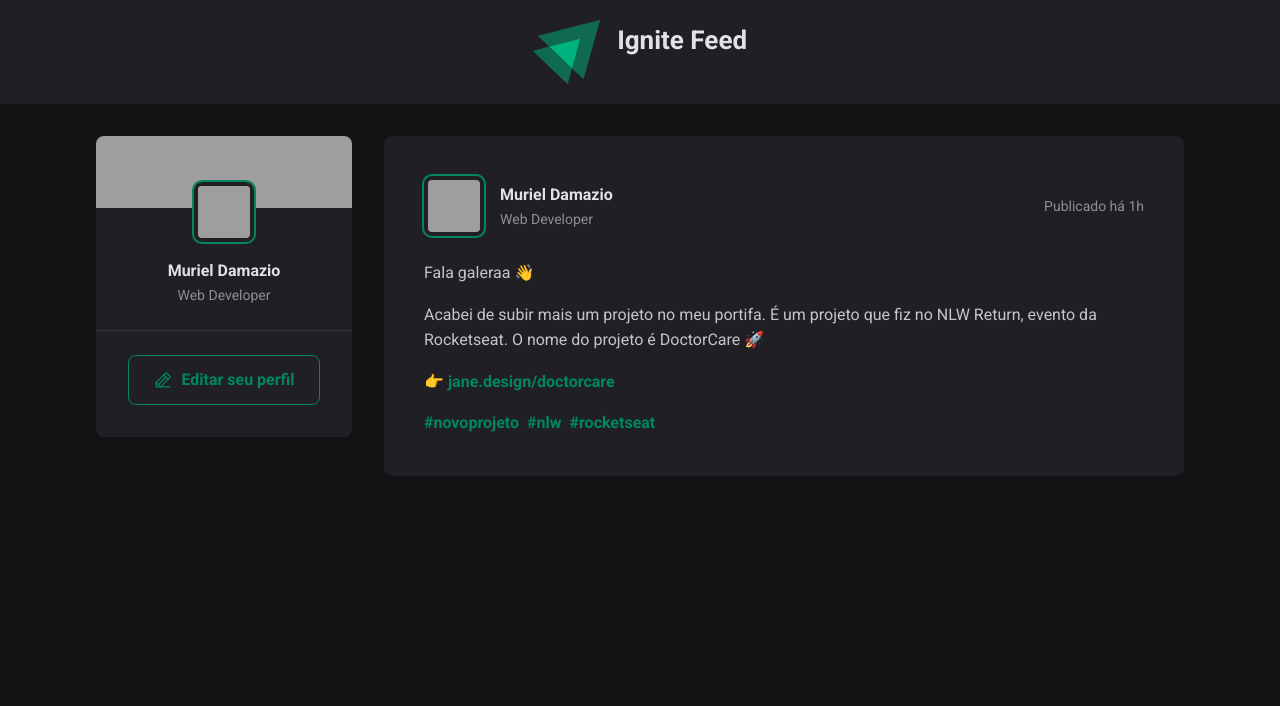
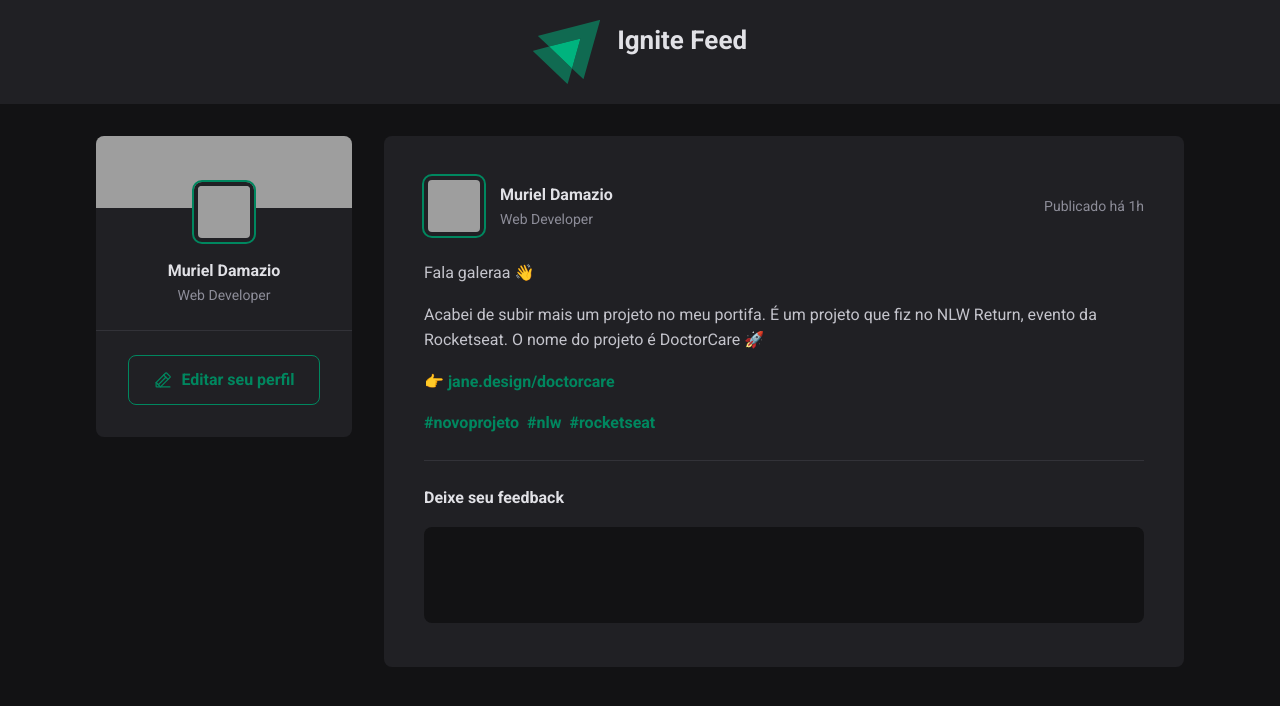
Before and after one commit to murielpacheco/ignite-2022-proj01, a React (Vite) app: page / in a window 1280 px wide. Shown: the top 706 px of the page. Built offline with nearby package versions, Linux system fonts and the light colour scheme; grey boxes are pictures that could not be loaded.

Commit message:
feat: Post comment done. Added input section

```diff
--- /dev/null
+++ b/src/components/Comment/index.jsx
@@ -0,0 +1 @@
+rfca
--- a/src/components/Post/index.jsx
+++ b/src/components/Post/index.jsx
@@ -1,4 +1,4 @@
-import { Container, Header, Author, AuthorInfo, Content } from "./styles"
+import { Container, Header, Author, AuthorInfo, Content, Form } from "./styles"
 
 export function Post() {
    return (
@@ -27,6 +27,15 @@
                <a href="#">#rocketseat</a>
             </p>
          </Content>
+         <Form>
+            <strong>Deixe seu feedback</strong>
+            <textarea
+               placholder="Deixe um comentário..."
+            />
+            <footer>
+               <button type="submit">Publicar</button>
+            </footer>
+         </Form>
       </Container>
    )
 }
--- a/src/components/Post/styles.js
+++ b/src/components/Post/styles.js
@@ -73,3 +73,57 @@
       }
    }
 `;
+
+export const Form = styled.form`
+   width: 100%;
+   margin-top: 1.5rem;
+   padding-top: 1.5rem;
+   border-top: 1px solid var(--gray-600);
+
+   strong {
+      color: var(--gray-100);
+      line-height: 1.6;
+   }
+
+   textarea {
+      width: 100%;
+      height: 6rem;
+      background-color: var(--gray-900);
+      border: none;
+      resize: none;
+      margin-top: 1rem;
+      padding: 1rem;
+      border-radius: 8px;
+      color: var(--gray-100);
+      line-height: 1.4;
+   }
+
+   footer {
+      visibility: hidden;
+      max-height: 0;
+   }
+
+   &:focus-within footer {
+      visibility: visible;
+      max-height: none;
+   }
+
+
+   button {
+      padding: 1rem 1.5rem;
+      margin-top: 1rem;
+      border-radius: 8px;
+      border: none;
+      background-color: var(--green-500);
+      color: var(white);
+      font-weight: bold;
+      cursor: pointer;
+
+      transition: background-color 0.2s;
+
+
+      &:hover {
+         background-color: var(--green-300);
+      }
+   }
+`;
--- a/src/styles/global.js
+++ b/src/styles/global.js
@@ -14,6 +14,11 @@
       --green-500: #00875f;
       --green-300: #00B37e;
 
+   }
+
+   :focus {
+      outline: transparent;
+      box-shadow: 0 0 0 2px var(--green-500);
    }
 
    * {
```
Also changed, not shown: src/components/Comment/styles.js (added).
